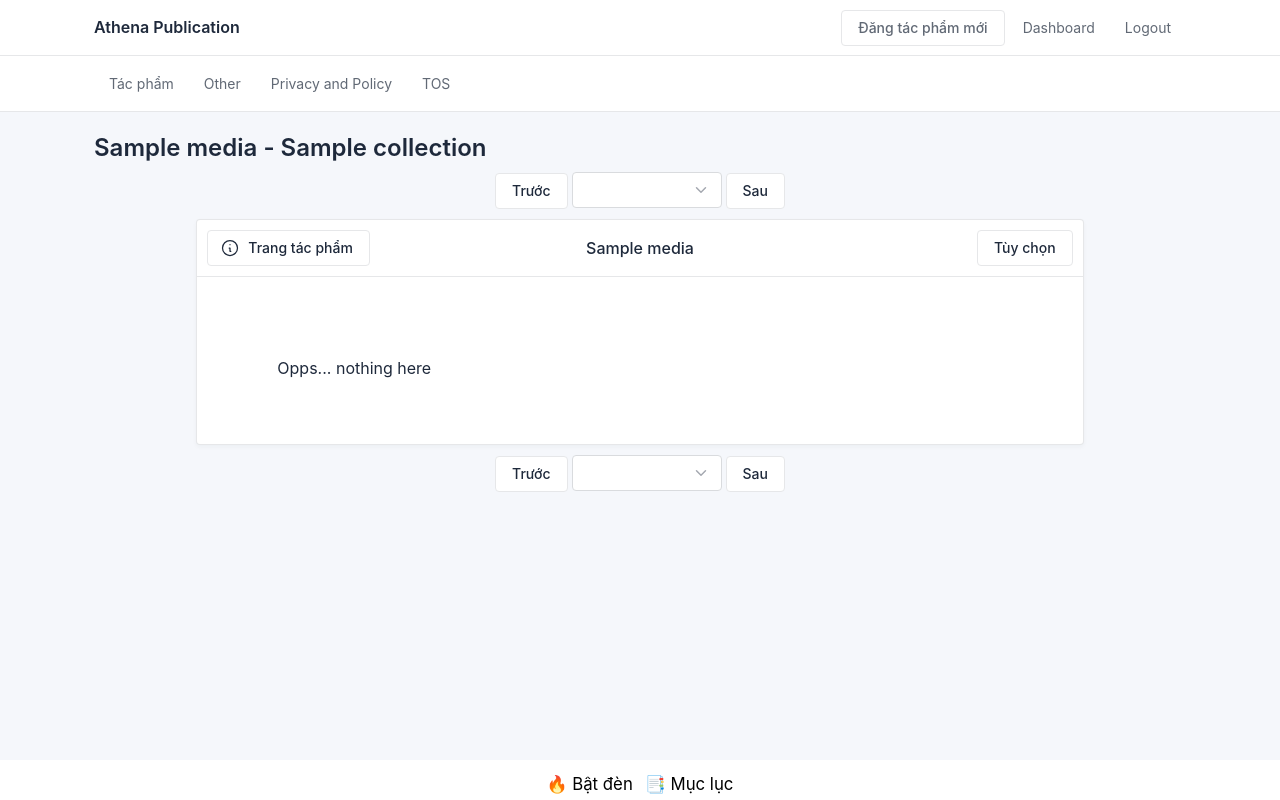
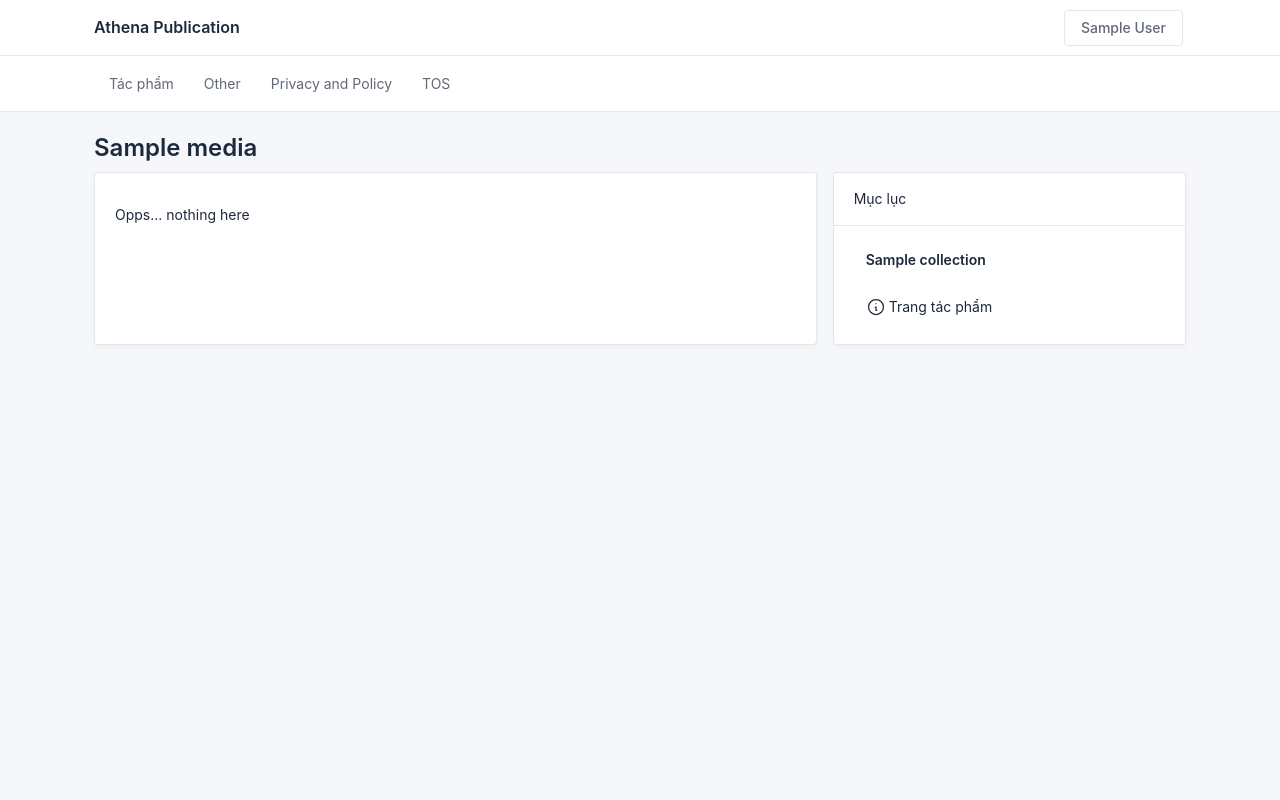
Before and after one commit to cyborgx0x/athena, a Flask app: page /media/1/ in a window 1280 px wide. Run offline with Flask 2, Linux system fonts and the light colour scheme; a user stored in the database is signed in; tables that the repository leaves empty hold one stand-in row (values such as "Sample post"); lists and menus that the app fills with data are empty; some libraries are stand-ins or nearby versions.

Commit message:
media view

```diff
--- a/app/routes.py
+++ b/app/routes.py
@@ -123,7 +123,7 @@ def public_collection(id):
 
 @app.route("/user/<user_id>")
 def user_profile(user_id):
-    collections = Collection.query.filter_by(creator_id = user_id)
+    collections = Collection.query.filter_by(creator_id = user_id, status = "public")
     user = User.query.filter_by(id = user_id).first()
     return render_template("user.html", collections = collections, user = user)
 
--- a/app/templates/base.html
+++ b/app/templates/base.html
@@ -141,15 +141,17 @@
                 <a class="nav-link" href="{{ url_for('login') }}">Login</a>
               </li>
               {% else %}
-              <li class="nav-item">
-                <a href="{{url_for('new_collection')}}" type="button" class="btn">Đăng tác phẩm mới</a>
-              </li>
-              <li class="nav-item">
-              <a class="nav-link" href="{{ url_for('dashboard') }}">Dashboard</a>
-              </li>
-              <li class="nav-item">
-                <a class="nav-link" href="{{ url_for('logout') }}">Logout</a>
-              </li>
+
+              <div class="nav-item dropdown">
+                <a type="button" class="btn" data-bs-toggle="dropdown">
+                  {{current_user.name}}
+                </a>
+                <div class="dropdown-menu dropdown-menu-end dropdown-menu-arrow">
+                  <a href="{{url_for('new_collection')}}" type="button" class="dropdown-item">Đăng tác phẩm mới</a>
+                  <a class="dropdown-item" href="{{ url_for('dashboard') }}">Dashboard</a>
+                  <a class="dropdown-item" href="{{ url_for('logout') }}">Logout</a>
+                </div>
+              </div>
               {% endif %}
 
           </ul>
--- a/app/templates/public_media.html
+++ b/app/templates/public_media.html
@@ -1,5 +1,5 @@
 {% extends "base.html" %}
-{% block title %}{{chapter.name}} - {{collection.name}}{% endblock %}
+{% block title %}{{chapter.name}}{% endblock %}
 {% block search %}
 {% endblock %}
 
@@ -9,209 +9,56 @@
 {% endblock %}
 {% block style %}
 {{super()}}
-<style>
-@media (min-width: 768px) {
-  .form-select{
-    width: 400px;
-    display:inline-flex;
-  }
-}
-.card-title{
-  display: inline-flex;
-}
-.form-select{
-  width: 150px;
-  display:inline-flex;
-}
-.option-button{
-  align-items: flex-start;
-  position: absolute;
-  right:10px
-}
-.back_button{
-  align-items: flex-start;
-  position: absolute;
-  left:10px
-}
-.card-header {
-  display: grid;
-}
-.main-content {
-  font-size: 1rem;
-  text-indent: 1rem;
-}
-
-.easy-reading{
-  position: fixed;
-  bottom: 0;
-  display: flex;
-  flex-direction: row;
-  justify-content: center;
-  z-index: 10000;
-  background-color: white;
-}
-.easy-reading button {
-  background-color: rgb(223, 223, 223, 0);
-  border-width:0;
-  font-size: 1.2em;
-  margin-top: 10px;
-  border-radius: 30px;
-  height: 30px;
-  color: black;
-}
-.main-content-classic {
-  font-size: 1.2em;
-  padding-left: 30px;
-  padding-top: 20px;
-}
-.tableofcontent {
-  padding:2em;
-  margin:1em 3em;
-  position: fixed;
-  background-color: white;
-  display: none;
-  z-index: 2000;
-}
-</style>
 
 {% endblock %}
 {% block content%}
 
-<script>
-  function showoff(context) {
-    console.log(context)
-    if (context.value == "on") {
-      context.value = "off"
-      document.querySelector(".tableofcontent").style.display = "none"
-    }
-    else {
-      context.value = "on"
-      document.querySelector(".tableofcontent").style.display = "flex"
-    }
-  }
-  function changeValue(context) {
-    if (context.value == "main-content-classic") {
-      document.getElementById('viewerContent').className +=" main-content-classic"
-      document.getElementById('mainView').style.backgroundColor = "dimgrey"
-      document.body.style.color = "white"
-      context.value="main-content"
-    }
-    else {
-      document.getElementById('viewerContent').className = "main-content"
-      document.getElementById('mainView').style.backgroundColor = "white"
-      document.body.style.color = "black"
-
-      context.value="main-content-classic"
-    }
-  }
-</script>
-
-<div class="row justify-content-center">
-  <div class="easy-reading">
-    <button type="button" value="main-content-classic" onclick="changeValue(this)"> 🔥 Bật đèn</button>
-    <button type="button" value="off" onclick="showoff(this)"> 📑 Mục lục</button>
-
-  </div>
-  <div class="alert alert-success tableofcontent">
-    <h2 class="alert-header">Mục lục</h2>
-    <div id="toc">
-    </div>
-  </div>
-  <center>
-  {% include '_navigation.html'  %}
-
-  </center>
-  <div class="col-md-10">
+<div class="row row-deck">
+  <div class="col-12 col-md-8">
 
       <div class="modal fade" id="Editable" tabindex="-1" role="dialog"
       aria-labelledby="exampleModalCenterTitle" aria-hidden="true">
       {% include '_searchmodal.html'  %}
       </div>
 
-    <div class="card card-lg" style="margin: 10;" id="mainView">
-      <div class="col-xl-2 col-sm-4">
-      </div>
-      <div class="card-header justify-content-center">
-        <div class="back_button">
-          <a type="button" class="btn" href="/collection/{{collection.id}}">
-            <!-- Download SVG icon from http://tabler-icons.io/i/info-circle -->
-            <svg xmlns="http://www.w3.org/2000/svg" class="icon" width="24" height="24" viewBox="0 0 24 24" stroke-width="2" stroke="currentColor" fill="none" stroke-linecap="round" stroke-linejoin="round"><path stroke="none" d="M0 0h24v24H0z" fill="none"/><circle cx="12" cy="12" r="9" /><line x1="12" y1="8" x2="12.01" y2="8" /><polyline points="11 12 12 12 12 16 13 16" /></svg>
-            Trang tác phẩm
-          </a>
-        </div>
-        <div class="option-button">
-          <a type="button" class="btn" data-bs-toggle="dropdown">
-            Tùy chọn
-          </a>
-          <div class="dropdown-menu dropdown-menu-demo dropdown-menu-arrow bg-dark text-white">
-              <a href="#" data-toggle="modal" data-target="#Editable" class="dropdown-item">
-                Search Function
-              </a>
-          </div>
-        </div>
-        <div class="card-title">
-          {{ chapter.name }}
-        </div>
-
-      </div>
+    <div class="card" id="mainView">
       <div class="card-body">
-
-
-
         <div id="collectionID" data="{{collection.id}}"></div>
         <div id="currentChapter" data="{{chapter.id}}"></div>
         <div class="card-title" id="exampleModalLabel"></div>
 
         <div class="main-content" id=mainContent>
-          {{ chapter.content | render}}
+          {{ chapter.content | render }}
         </div>
       </div>
     </div>
-    <center>
-      {% include '_navigation.html'  %}
-    </center>
+
+  </div>
+  <div class="col-12 col-md-4">
+    <div class="card">
+      <div class="card-header">
+        Mục lục
+      </div>
+      <div class="card-body">
+        <div>
+          <h4>
+            <a href="{{url_for('public_collection', id=collection.id)}}" class="nav-link">{{collection.name}}</a>
+          </h4>
+        </div>
+        <a class="nav-link" href="/collection/{{collection.id}}">
+          <!-- Download SVG icon from http://tabler-icons.io/i/info-circle -->
+          <svg xmlns="http://www.w3.org/2000/svg" class="icon" width="24" height="24" viewBox="0 0 24 24" stroke-width="2" stroke="currentColor" fill="none" stroke-linecap="round" stroke-linejoin="round"><path stroke="none" d="M0 0h24v24H0z" fill="none"/><circle cx="12" cy="12" r="9" /><line x1="12" y1="8" x2="12.01" y2="8" /><polyline points="11 12 12 12 12 16 13 16" /></svg>
+          <span class="nav-item">
+            Trang tác phẩm
+          </span>
+        </a>
+      </div>
+    </div>
   </div>
 
 </div>
 
 </div>
-<script>
-let mainContent = document.getElementById('mainContent')
-let headers = mainContent.querySelectorAll("h2")
-let toc = document.getElementById('toc')
-for (header of headers) {
-    header.id = string_to_slug(header.outerText)
-    let link = document.createElement('a')
-    link.href = "#"+ header.id
-    link.textContent = header.outerText
-    link.className = "dropdown-item"
-    toc.appendChild(link)
-}
-
-function slugGen(input) {
-    let string = String(input)
-    return string.replace(/[#_]/g, "_")
-}
-console.log(slugGen("hello world?"))
 
 
-function string_to_slug (str) {
-    str = str.replace(/^\s+|\s+$/g, ''); // trim
-    str = str.toLowerCase();
-
-    // remove accents, swap ñ for n, etc
-    var from = "àáäâèéëêìíïîòóöôùúüûñç·/_,:;";
-    var to   = "aaaaeeeeiiiioooouuuunc------";
-    for (var i=0, l=from.length ; i<l ; i++) {
-        str = str.replace(new RegExp(from.charAt(i), 'g'), to.charAt(i));
-    }
-
-    str = str.replace(/[^a-z0-9 -]/g, '') // remove invalid chars
-        .replace(/\s+/g, '-') // collapse whitespace and replace by -
-        .replace(/-+/g, '-'); // collapse dashes
-
-    return str;
-}
-</script>
-
 {% endblock %}
```
Also changed, not shown: app/templates/public_collection.html (+2 -10 lines).
